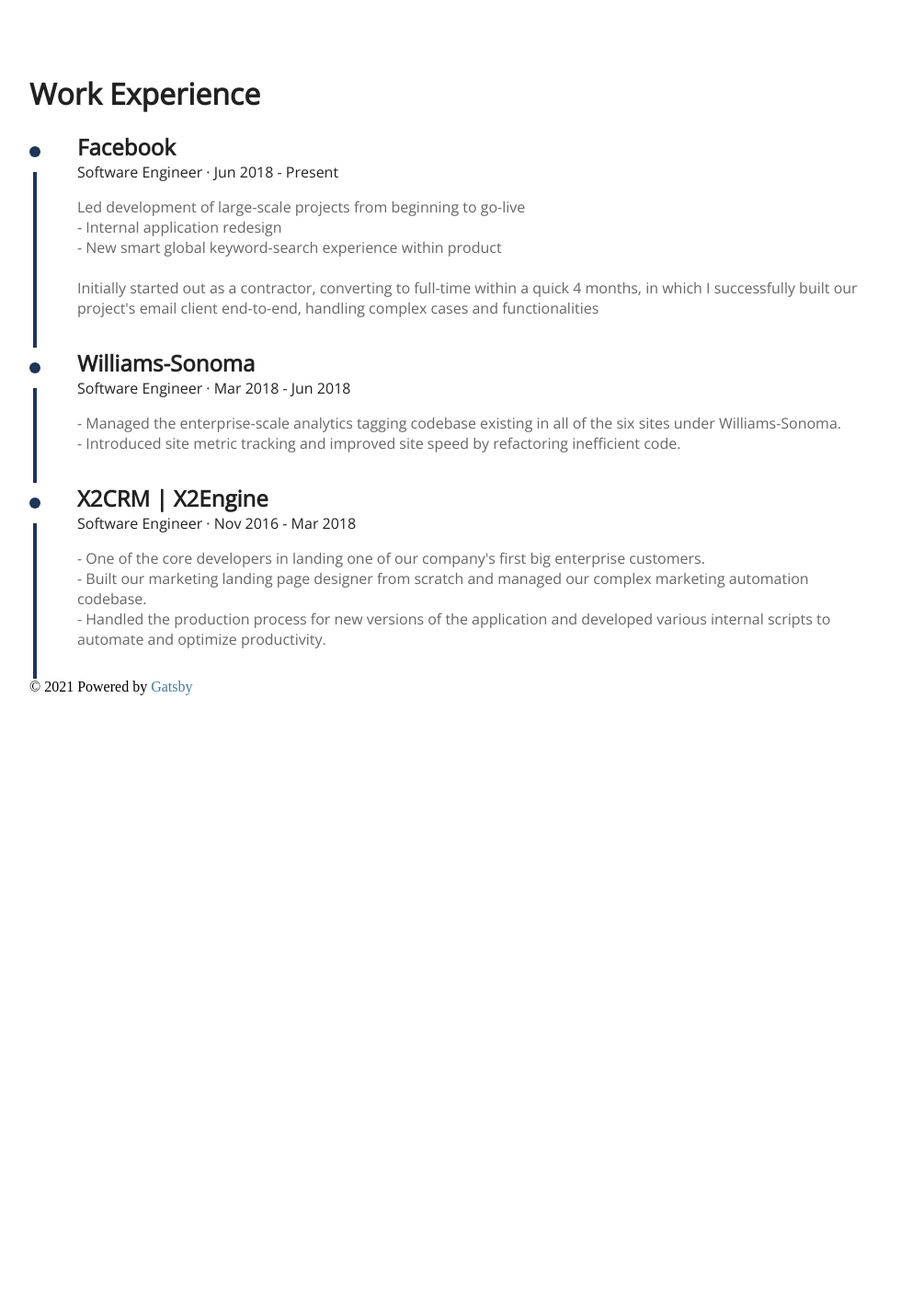
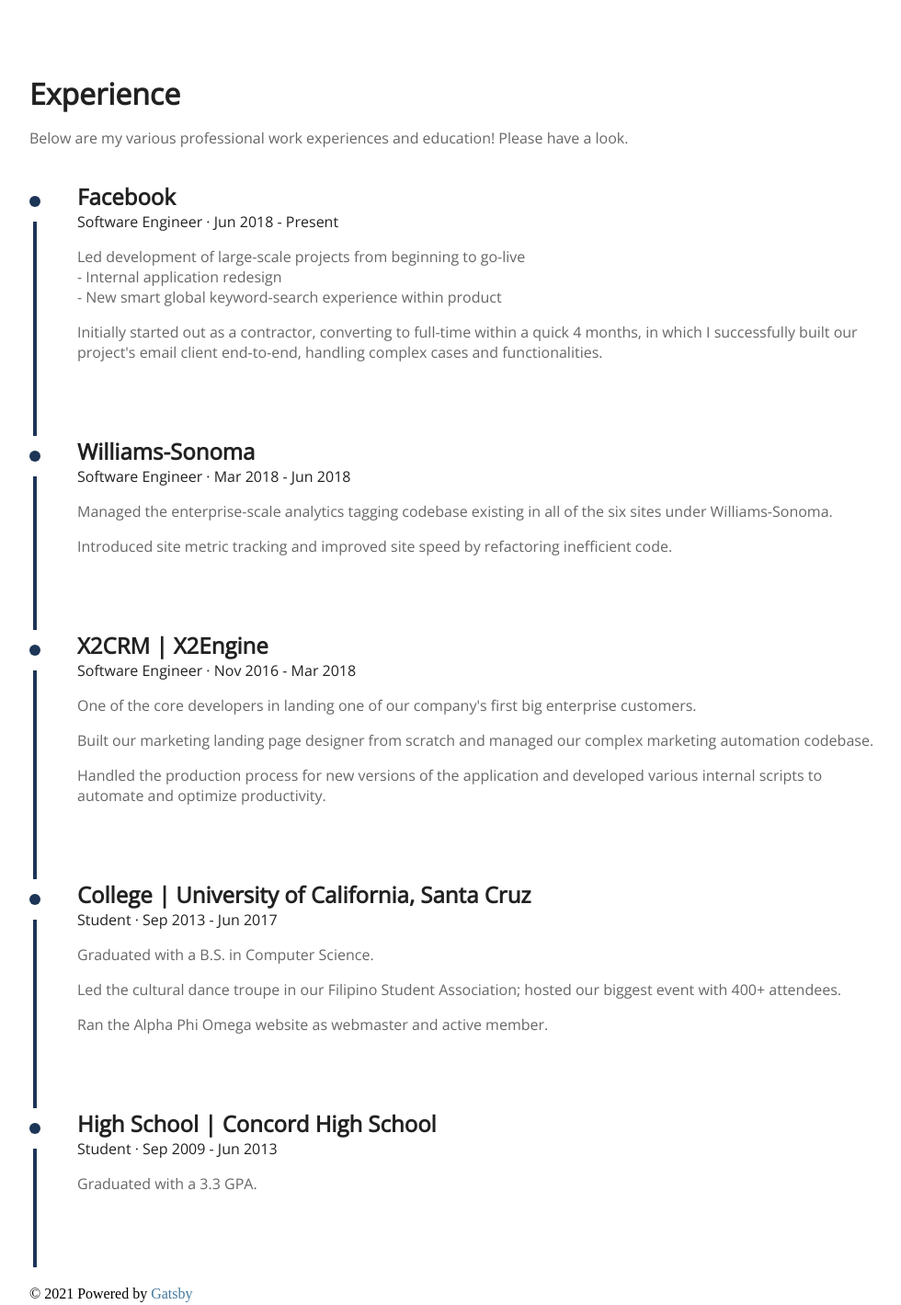
Before and after one commit to isaiah-solo/isaiahsolomon.com, a Gatsby site: page / in a window 1280 px wide. Shown: the part 720-2139 px from the top of the page at 92% size, without its empty margins (148-1128 px from the left). Before the commit the page ends 1504 px from the top, so only its background shows below. Built offline with nearby package versions, Linux system fonts and the light colour scheme; Gatsby itself is replaced by a stand-in of ours.

Commit message:
updated layout dimensions and filled in education

```diff
--- a/src/components/generic/layout/Section.tsx
+++ b/src/components/generic/layout/Section.tsx
@@ -2,6 +2,7 @@
 import {StyleSheet, css} from 'aphrodite';
 
 import Title1 from "../text/Title1";
+import Paragraph from "../text/Paragraph";
 
 const styles = StyleSheet.create({
   root: {
@@ -19,17 +20,22 @@
 
 type Props = {
   children: React.ReactNodeArray | React.ReactElement,
-  title?: string,
+  subtitle?: string | null,
+  title?: string | null,
 };
 
 export default function Section({
   children,
+  subtitle = null,
   title = null,
 }: Props): React.ReactElement {
   return (
     <div className={css(styles.root)}>
       <div className={css(styles.content)}>
-        {title !== null && <Title1>{title}</Title1>}
+        <div>
+          {title !== null && <Title1>{title}</Title1>}
+          {subtitle !== null && <Paragraph>{subtitle}</Paragraph>}
+        </div>
         <div>
           {children}
         </div>
--- a/src/components/home/HomeCover.tsx
+++ b/src/components/home/HomeCover.tsx
@@ -12,7 +12,7 @@
     display: 'flex',
     flexDirection: 'row',
     flexGrow: 1,
-    height: 'calc(100vh - 136px)',
+    height: 'calc(100vh - 156px)',
     width: '100%',
   },
   body: {
--- a/src/components/home/Timeline.tsx
+++ b/src/components/home/Timeline.tsx
@@ -12,7 +12,7 @@
     gridTemplateColumns: 'auto 1fr',
   },
   timelineSectionContent: {
-    paddingBottom: 16,
+    paddingBottom: 64,
   },
   timelineUI: {
     boxSizing: 'border-box',
--- a/src/pages/index.tsx
+++ b/src/pages/index.tsx
@@ -34,7 +34,9 @@
         <HomeCover />
       </Section>
       <HomeScrollIndicator />
-      <Section title="Work Experience">
+      <Section
+        subtitle="Below are my various professional work experiences and education! Please have a look."
+        title="Experience">
         <Timeline>
           <div>
             <Title2>Facebook</Title2>
@@ -42,26 +44,53 @@
             <Paragraph>
               Led development of large-scale projects from beginning to go-live<br />
               - Internal application redesign<br />
-              - New smart global keyword-search experience within product<br />
-              <br />
-              Initially started out as a contractor, converting to full-time within a quick 4 months, in which I successfully built our project's email client end-to-end, handling complex cases and functionalities
+              - New smart global keyword-search experience within product
+            </Paragraph>
+            <Paragraph>
+              Initially started out as a contractor, converting to full-time within a quick 4 months, in which I successfully built our project's email client end-to-end, handling complex cases and functionalities.
             </Paragraph>
           </div>
           <div>
             <Title2>Williams-Sonoma</Title2>
             <SubTitle>Software Engineer &middot; Mar 2018 - Jun 2018</SubTitle>
             <Paragraph>
-              - Managed the enterprise-scale analytics tagging codebase existing in all of the six sites under Williams-Sonoma.<br />
-              - Introduced site metric tracking and improved site speed by refactoring inefficient code.
+              Managed the enterprise-scale analytics tagging codebase existing in all of the six sites under Williams-Sonoma.
+            </Paragraph>
+            <Paragraph>
+              Introduced site metric tracking and improved site speed by refactoring inefficient code.
             </Paragraph>
           </div>
           <div>
             <Title2>X2CRM | X2Engine</Title2>
             <SubTitle>Software Engineer &middot; Nov 2016 - Mar 2018</SubTitle>
             <Paragraph>
-              - One of the core developers in landing one of our company's first big enterprise customers.<br />
-              - Built our marketing landing page designer from scratch and managed our complex marketing automation codebase.<br />
-              - Handled the production process for new versions of the application and developed various internal scripts to automate and optimize productivity.
+              One of the core developers in landing one of our company's first big enterprise customers.
+            </Paragraph>
+            <Paragraph>
+              Built our marketing landing page designer from scratch and managed our complex marketing automation codebase.
+            </Paragraph>
+            <Paragraph>
+              Handled the production process for new versions of the application and developed various internal scripts to automate and optimize productivity.
+            </Paragraph>
+          </div>
+          <div>
+            <Title2>College | University of California, Santa Cruz</Title2>
+            <SubTitle>Student &middot; Sep 2013 - Jun 2017</SubTitle>
+            <Paragraph>
+              Graduated with a B.S. in Computer Science.
+            </Paragraph>
+            <Paragraph>
+              Led the cultural dance troupe in our Filipino Student Association; hosted our biggest event with 400+ attendees.
+            </Paragraph>
+            <Paragraph>
+              Ran the Alpha Phi Omega website as webmaster and active member.
+            </Paragraph>
+          </div>
+          <div>
+            <Title2>High School | Concord High School</Title2>
+            <SubTitle>Student &middot; Sep 2009 - Jun 2013</SubTitle>
+            <Paragraph>
+              Graduated with a 3.3 GPA.
             </Paragraph>
           </div>
         </Timeline>
```
